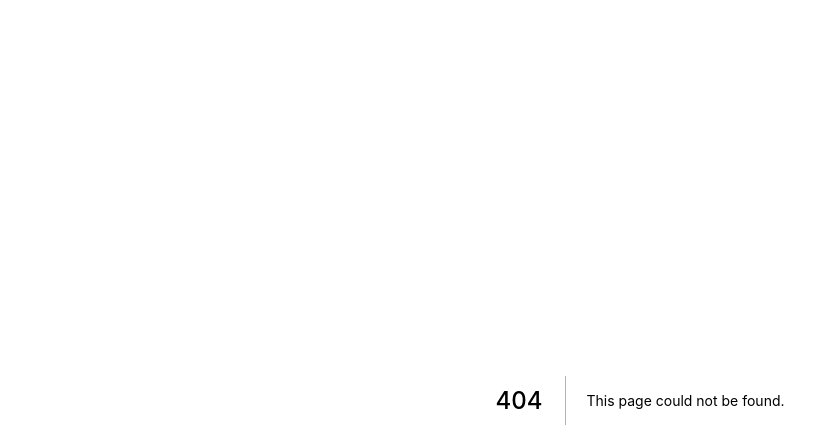
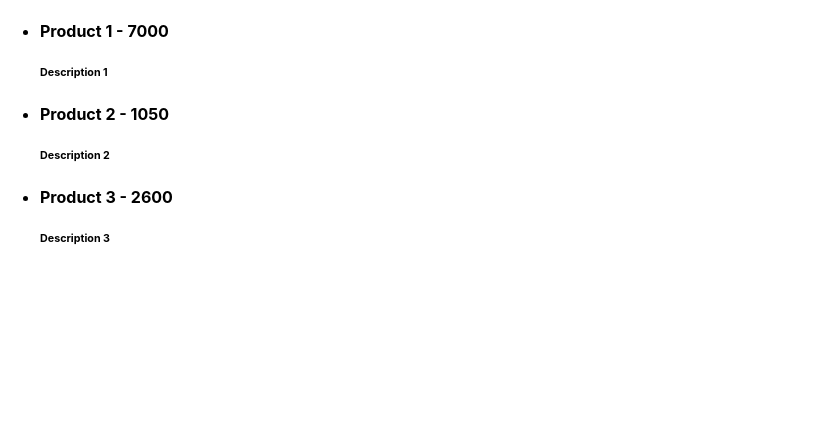
Before and after one commit to Jocanm-Courses/Next-Features, a Next.js app: page /products in a window 1280 px wide. Before the commit this address had no page. Shown: the top 448 px of the page, without its empty margins (0-824 px from the left). Built offline with nearby package versions, Linux system fonts and the light colour scheme; data requests are answered from the project's data file.

Commit message:
Incremental static regeneration aplicada

```diff
--- /dev/null
+++ b/db.json
@@ -0,0 +1,117 @@
+{
+    "products": [{
+            "id": 1,
+            "title": "Product 1",
+            "price": 7000,
+            "description": "Description 1"
+        },
+        {
+            "id": 2,
+            "title": "Product 2",
+            "price": 1050,
+            "description": "Description 2"
+        },
+        {
+            "id": 3,
+            "title": "Product 3",
+            "price": 2600,
+            "description": "Description 3"
+        }
+    ],
+    "news": [{
+            "id": 1,
+            "title": "News Article 1",
+            "description": "Description 1",
+            "category": "sports"
+        },
+        {
+            "id": 2,
+            "title": "News Article 2",
+            "description": "Description 2",
+            "category": "politics"
+        },
+        {
+            "id": 3,
+            "title": "News Article 3",
+            "description": "Description 3",
+            "category": "sports"
+        }
+    ],
+    "dashboard": {
+        "posts": 5,
+        "likes": 100,
+        "followers": 20,
+        "following": 50
+    },
+    "events": [{
+            "id": 1,
+            "title": "Event 1",
+            "description": "Description 1",
+            "category": "sports",
+            "date": "April 25"
+        },
+        {
+            "id": 2,
+            "title": "Event 2",
+            "description": "Description 2",
+            "category": "technology",
+            "date": "May 25"
+        },
+        {
+            "id": 3,
+            "title": "Event 3",
+            "description": "Description 3",
+            "category": "food",
+            "date": "October 25"
+        },
+        {
+            "id": 4,
+            "title": "Event 4",
+            "description": "Description 4",
+            "category": "food",
+            "date": "April 25"
+        },
+        {
+            "id": 5,
+            "title": "Event 5",
+            "description": "Description 5",
+            "category": "sports",
+            "date": "January 15"
+        },
+        {
+            "id": 6,
+            "title": "Event 6",
+            "description": "Description 6",
+            "category": "art",
+            "date": "April 25"
+        },
+        {
+            "id": 7,
+            "title": "Event 7",
+            "description": "Description 7",
+            "category": "technology",
+            "date": "June 25"
+        },
+        {
+            "id": 8,
+            "title": "Event 8",
+            "description": "Description 8",
+            "category": "sports",
+            "date": "February 28"
+        },
+        {
+            "id": 9,
+            "title": "Event 9",
+            "description": "Description 9",
+            "category": "food",
+            "date": "April 25"
+        },
+        {
+            "id": 10,
+            "title": "Event 10",
+            "description": "Description 10",
+            "category": "sports",
+            "date": "August 5"
+        }
+    ]
+}
--- a/package.json
+++ b/package.json
@@ -5,7 +5,8 @@
     "dev": "next dev",
     "build": "next build",
     "start": "next start",
-    "lint": "next lint"
+    "lint": "next lint",
+    "serve-json": "json-server --watch db.json --port 4000"
   },
   "dependencies": {
     "next": "12.1.5",
--- /dev/null
+++ b/src/pages/products/index.jsx
@@ -0,0 +1,34 @@
+import React from 'react'
+
+const Products = ({ products = [] }) => {
+
+    return (
+        <ul>
+            {
+                products.map(product => (
+                    <li key={product.id}>
+                        <h4>{product.title} - {product.price}</h4>
+                        <h6>{product.description}</h6>
+                    </li>
+                ))
+            }
+        </ul>
+    )
+}
+
+export const getStaticProps = async () => {
+    console.log("Revalidating...")
+    const res = await fetch('http://localhost:4000/products')
+    const products = await res.json()
+
+    const toSend = {
+        props: {
+            products
+        },
+        revalidate:1
+    }
+
+    return toSend
+}
+
+export default Products
```
Also changed, not shown: src/pages/products/[productId].jsx (added, +39 -0 lines).
